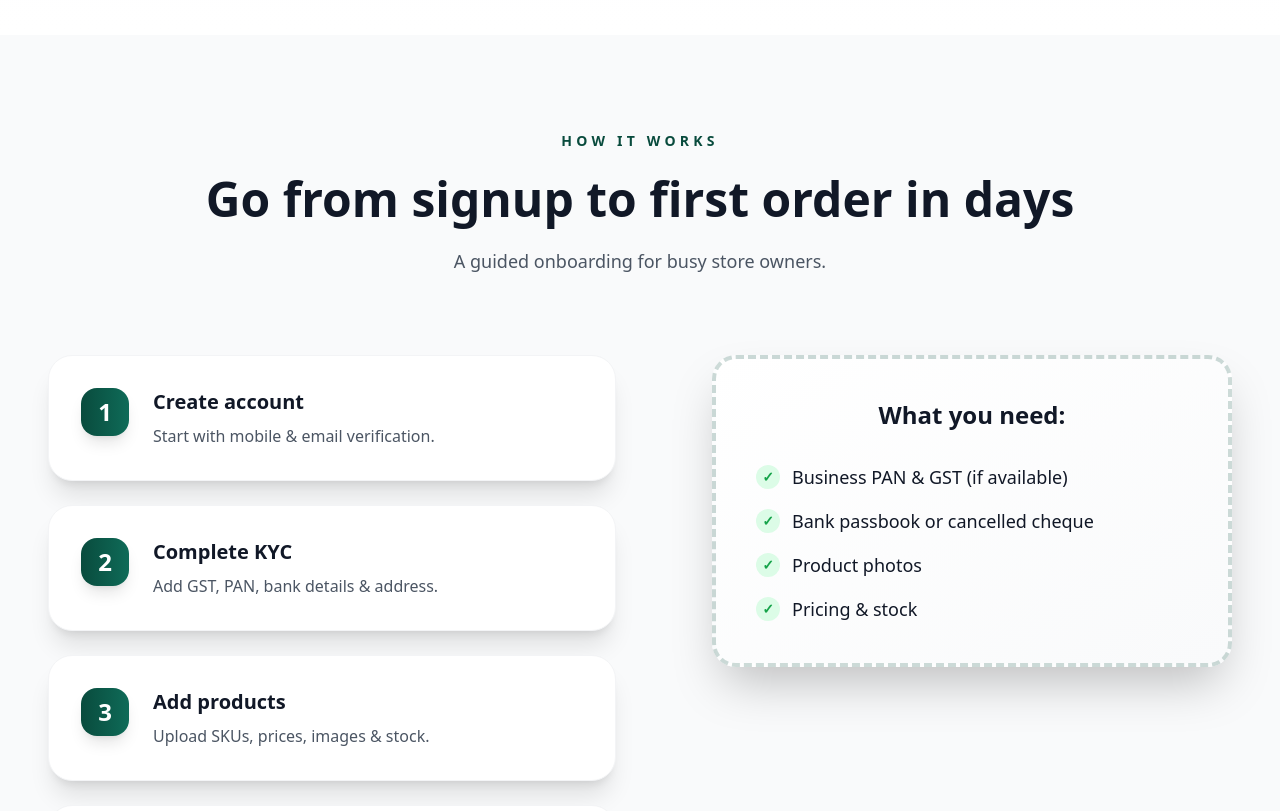
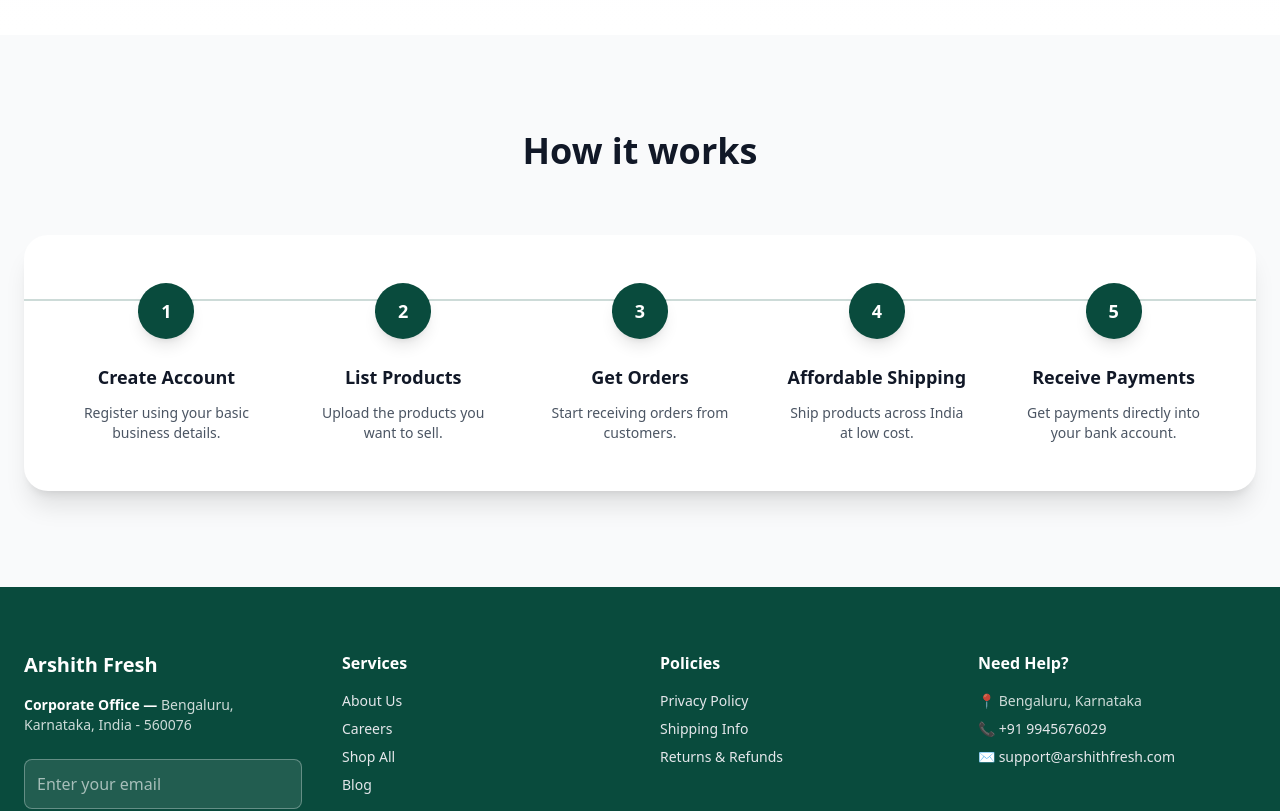
Before and after one commit to GuruMaheswarReddy/seller-project, a React (Vite) app: page / in a window 1280 px wide. Shown: the part 1720-2531 px from the top of the page. Built offline with nearby package versions, Linux system fonts and the light colour scheme.

Commit message:
Update Home.jsx

```diff
--- a/src/pages/home/Home.jsx
+++ b/src/pages/home/Home.jsx
@@ -142,68 +142,62 @@
       </section>
 
       {/* HOW IT WORKS SECTION */}
-      <section className="py-24 px-4 sm:px-6 lg:px-8 xl:px-12">
-        <div className="mx-auto max-w-7xl">
-          <div className="text-center mb-20 space-y-6">
-            <p className="text-sm font-bold uppercase tracking-[0.3em] text-[#094b3d]">
-              How It Works
-            </p>
-            <h2 className="text-4xl font-bold text-gray-900 sm:text-5xl">
-              Go from signup to first order in days
+<section className="py-24 bg-gray-50">
+  <div className="mx-auto max-w-7xl px-6">
+
+    <h2 className="text-center text-4xl font-bold text-gray-900 mb-16">
+      How it works
     </h2>
-            <p className="mx-auto max-w-2xl text-lg text-gray-600">
-              A guided onboarding for busy store owners.
-            </p>
+
+    <div className="relative bg-white rounded-3xl shadow-xl p-12">
+
+      {/* Horizontal Line */}
+      <div className="absolute top-16 left-0 right-0 h-[2px] bg-[#094b3d]/20"></div>
+
+      <div className="relative grid grid-cols-1 md:grid-cols-5 gap-12 text-center">
+
+        {[
+          {
+            title: "Create Account",
+            desc: "Register using your basic business details."
+          },
+          {
+            title: "List Products",
+            desc: "Upload the products you want to sell."
+          },
+          {
+            title: "Get Orders",
+            desc: "Start receiving orders from customers."
+          },
+          {
+            title: "Affordable Shipping",
+            desc: "Ship products across India at low cost."
+          },
+          {
+            title: "Receive Payments",
+            desc: "Get payments directly into your bank account."
+          }
+        ].map((step, index) => (
+          <div key={index} className="relative flex flex-col items-center">
+
+            {/* Step Circle */}
+            <div className="z-10 flex h-14 w-14 items-center justify-center rounded-full bg-[#094b3d] text-white font-bold text-lg shadow-lg">
+              {index + 1}
             </div>
 
-          <div className="grid gap-12 lg:grid-cols-2 lg:items-start">
-            <div className="space-y-6">
-              {[
-                { title: 'Create account', desc: 'Start with mobile & email verification.' },
-                { title: 'Complete KYC', desc: 'Add GST, PAN, bank details & address.' },
-                { title: 'Add products', desc: 'Upload SKUs, prices, images & stock.' },
-                { title: 'Start receiving orders', desc: 'Fulfil orders & handover easily.' }
-              ].map((step, index) => (
-                <div
-                  key={index}
-                  className="flex items-start gap-6 rounded-3xl bg-white p-8 shadow-xl border border-gray-100 hover:shadow-2xl transition-all duration-300"
-                >
-                  <div className="flex h-12 w-12 shrink-0 items-center justify-center rounded-2xl bg-gradient-to-r from-[#094b3d] to-[#0f6b58] font-bold text-2xl text-white shadow-lg">
-                    {index + 1}
-                  </div>
-                  <div>
-                    <h3 className="text-xl font-bold text-gray-900 mb-2">{step.title}</h3>
-                    <p className="text-gray-600">{step.desc}</p>
-                  </div>
+            <h3 className="mt-6 text-lg font-semibold text-gray-900">
+              {step.title}
+            </h3>
+
+            <p className="mt-3 text-sm text-gray-600">
+              {step.desc}
+            </p>
+
           </div>
         ))}
+
       </div>
 
-            <div className="lg:ml-12">
-              <div className="rounded-3xl border-4 border-dashed border-[#094b3d]/20 bg-gradient-to-br from-white to-gray-50 p-10 shadow-2xl">
-                <h3 className="mb-8 text-2xl font-bold text-gray-900 text-center">
-                  What you need:
-                </h3>
-                <ul className="space-y-4 text-lg">
-                  <li className="flex items-center gap-3">
-                    <span className="w-6 h-6 flex items-center justify-center rounded-full bg-green-100 text-green-600 font-bold text-sm">✓</span>
-                    Business PAN & GST (if available)
-                  </li>
-                  <li className="flex items-center gap-3">
-                    <span className="w-6 h-6 flex items-center justify-center rounded-full bg-green-100 text-green-600 font-bold text-sm">✓</span>
-                    Bank passbook or cancelled cheque
-                  </li>
-                  <li className="flex items-center gap-3">
-                    <span className="w-6 h-6 flex items-center justify-center rounded-full bg-green-100 text-green-600 font-bold text-sm">✓</span>
-                    Product photos
-                  </li>
-                  <li className="flex items-center gap-3">
-                    <span className="w-6 h-6 flex items-center justify-center rounded-full bg-green-100 text-green-600 font-bold text-sm">✓</span>
-                    Pricing & stock
-                  </li>
-                </ul>
-              </div>
-            </div>
     </div>
   </div>
 </section>
```
Lines whose indentation alone changed are shown as unchanged.
